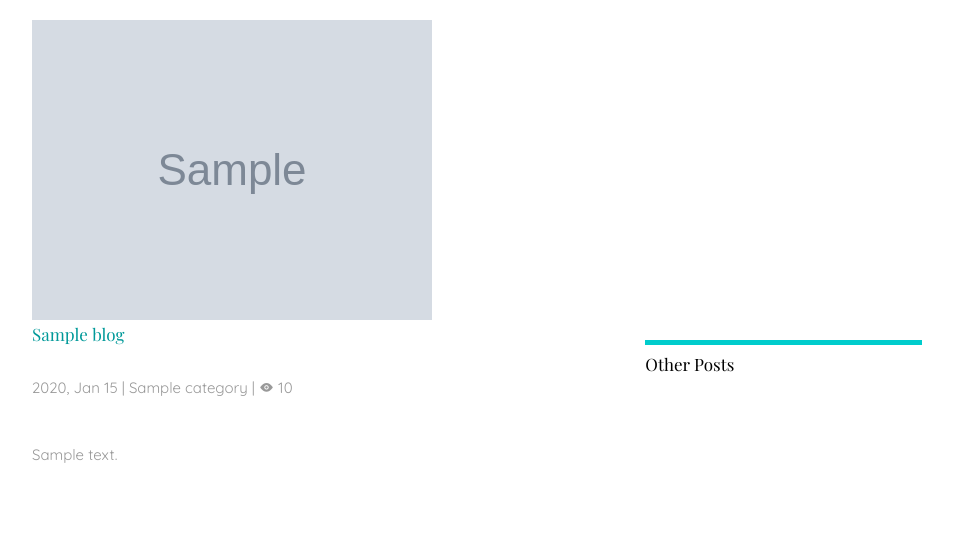
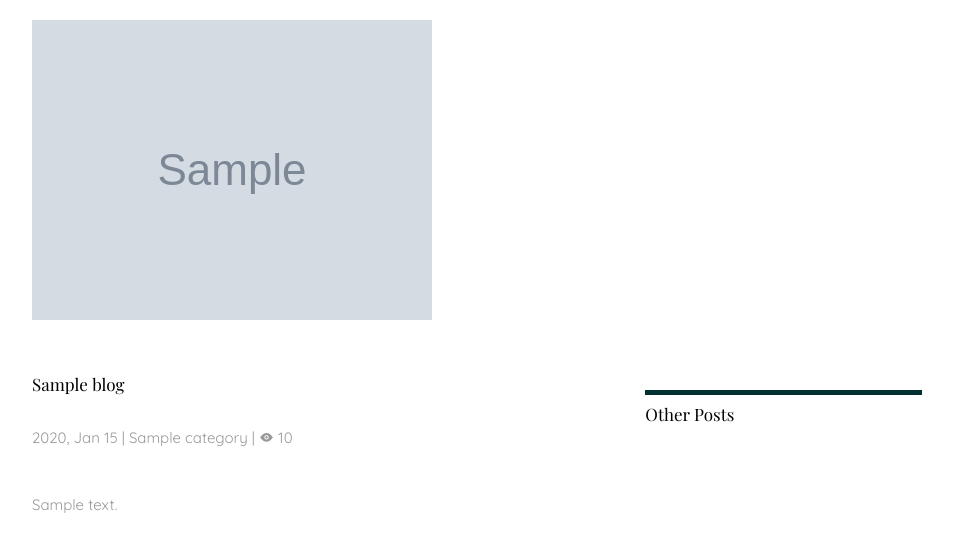
Before and after one commit to amosmilimu/amos-portfolio, a Django app: template portfolio/templates/portfolio/details.html in a window 1280 px wide. Shown: the top 552 px of the page, without its empty margins (323-1276 px from the left). Run offline with Django 3.2, Linux system fonts and the light colour scheme; the template is opened without the code that fills it: most values are stand-ins (such as "Sample title", 1, 10 or a date in 2020); grey boxes marked "Sample" are stand-in pictures; some libraries are stand-ins or nearby versions; some web fonts are replaced.

```diff
--- a/portfolio/static/css/templatemo-xtra-blog.css
+++ b/portfolio/static/css/templatemo-xtra-blog.css
@@ -320,7 +320,11 @@ ul {
 .tm-copyright { text-align: right; }
 
 /* Single Post page */
-hr.tm-hr-primary { border-top: 5px solid #0CC; }
+hr.tm-hr-primary { border-top: 5px solid rgb(2, 48, 48); }
+
+.blog-detail {
+    margin-top: 50px;
+}
 
 video {
     width: 100%;
--- a/portfolio/templates/portfolio/details.html
+++ b/portfolio/templates/portfolio/details.html
@@ -50,11 +50,11 @@ https://templatemo.com/tm-553-xtra-blog
                     <img src="{{ blog.image.url }}" class="img-responsive" alt="Image"/>
                 </div>
             </div>
-            <div class="row tm-row">
+            <div class="row tm-row blog-detail">
                 <div class="col-lg-8 tm-post-col">
                     <div class="tm-post-full">
                         <div class="mb-4">
-                            <h2 class="pt-2 tm-color-primary tm-post-title">{{ blog.title }}</h2>
+                            <h2 class="pt-2 tm-post-title">{{ blog.title }}</h2>
                             <p class="tm-mb-40">{{ blog.dateCreated|date:"Y, M d" }} | {{ blog.category }} | <i class="icon-eye"></i> {{ blog.views }}</p>
                             <p>
                                 {{ blog.description|safe }}
```
Also changed, not shown: media/portfolio/media/DCP_2302-removebg_1.png (deleted), media/portfolio/media/DCP_2302-removebg_1_TOkhNoe.png (deleted), media/portfolio/media/mtek.webp (deleted).
